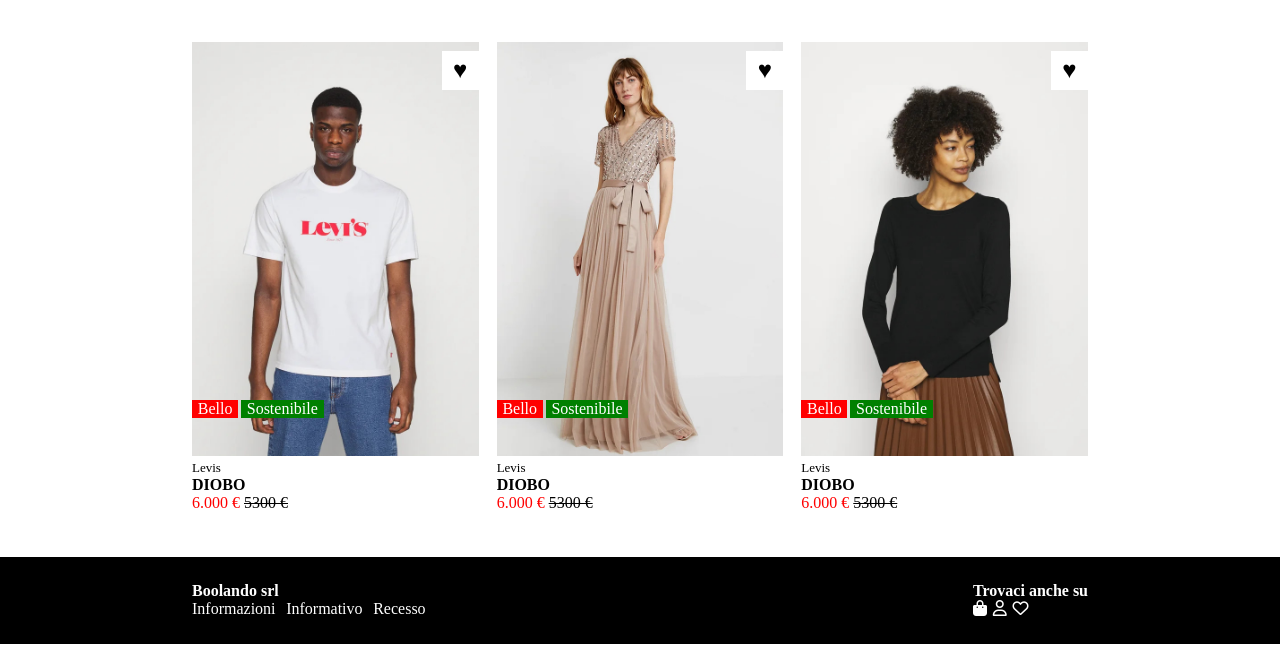
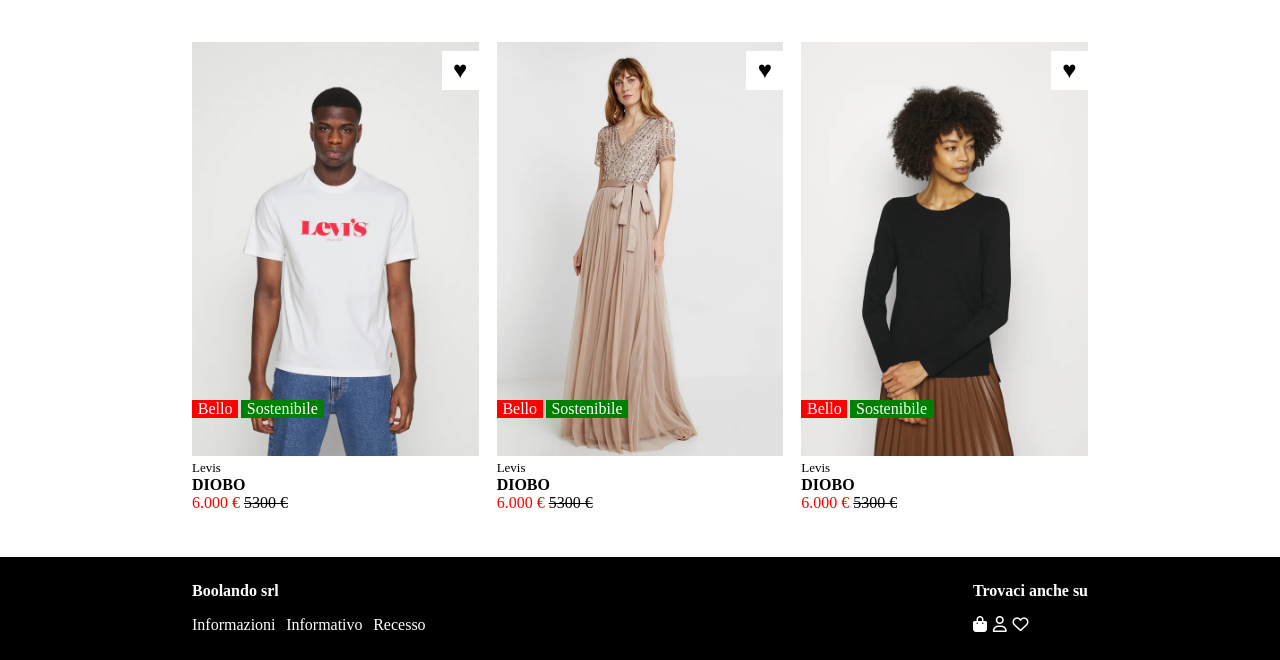
Before and after one commit to TomekWebDev/html-css-boolando, a plain HTML site: page index.html in a window 1280 px wide. Shown: the part 537-1197 px from the top of the page. Drawn offline with Linux system fonts and the light colour scheme.

```diff
--- a/style.css
+++ b/style.css
@@ -117,6 +117,7 @@
 
 footer li{
     margin: 0 5% 0 0;
+    padding-top: 1rem;
 }
 
 footer li:hover{
--- a/utility.css
+++ b/utility.css
@@ -2,6 +2,7 @@
     margin: 0;
     padding: 0;
     box-sizing: border-box;
+    font-size: 1rem;
 }
 
 .width70Container{
```
